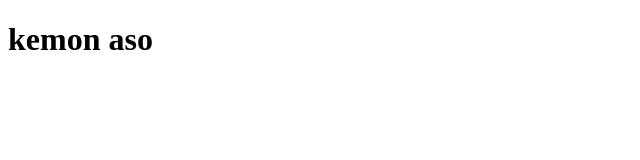
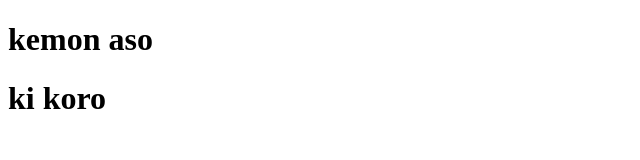
Before and after one commit to abuyousufratul/my-2-repo, a plain HTML site: page index.html in a window 1280 px wide. Shown: the whole page, without its empty margins (0-640 px from the left). Drawn offline with Linux system fonts and the light colour scheme.

Commit message:
Amar mon valo nay

```diff
--- a/index.html
+++ b/index.html
@@ -7,5 +7,6 @@
 </head>
 <body>
     <h1>kemon aso</h1>
+    <h1>ki koro</h1>
 </body>
 </html>
```
